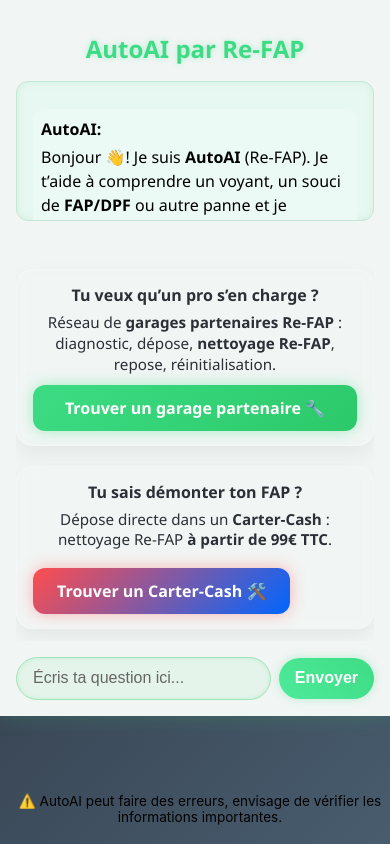
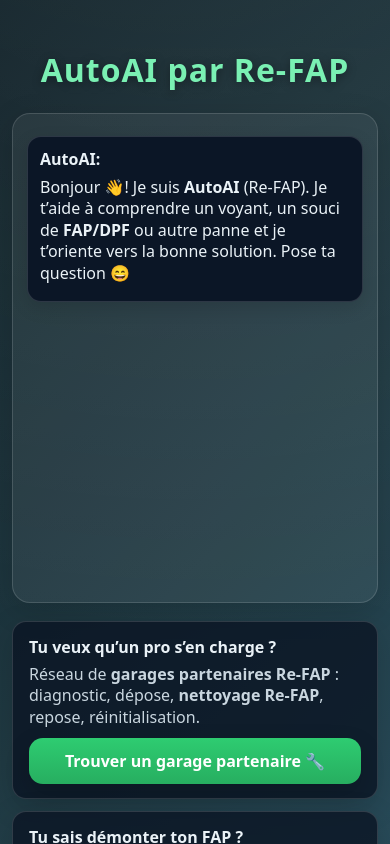
Before and after one commit to REFAP/autoai_re-fap-v2, a Next.js app: page / in a window 390 px wide. Shown: the top 844 px of the page. Built offline with nearby package versions, Linux system fonts and the light colour scheme.

Commit message:
Update style.css

```diff
--- a/public/style.css
+++ b/public/style.css
@@ -1,308 +1,247 @@
-/* === GLOBAL === */
-body {
-  font-family: 'Segoe UI', sans-serif;
-  background: linear-gradient(135deg, #3a4756, #495e70, #5a7189);
-  margin: 0;
-  padding: 0;
-  color: #2b2f36;
-}
-.footer {
-  color: #000;
-  font-size: 0.85rem;       /* un peu plus petit que le texte normal */
-  text-align: center;       /* centré */
-  padding: 5px 5px;       /* espace autour du texte */
-  position: fixed;          /* reste en bas de l'écran */
-  bottom: 0;
-  left: 0;
-  width: 100%;
-  z-index: 100;             /* toujours au-dessus du contenu */
-  font-family: 'Inter', sans-serif; /* police moderne */
-}
-.container {
-  max-width: 900px;
-  margin: 2rem auto;
-  background: #f1f5f4;
-  border-radius: 16px;
-  padding: 2rem;
-  box-shadow: 0 0 20px rgba(61, 220, 132, 0.2);
-  display: flex;
-  flex-direction: column;
-  min-height: 80vh;
+/* =========================
+   AutoAI – CSS RESET & THEME
+   ========================= */
+:root{
+  --bg-start:#0f2027;
+  --bg-mid:#203a43;
+  --bg-end:#2c5364;
+
+  --card:#0b1320;
+  --card-soft:rgba(255,255,255,0.06);
+  --border:rgba(255,255,255,0.14);
+
+  --text:#eaf2f7;
+  --text-dim:#c9d6df;
+  --accent:#66ffa8;
+
+  --btn-green:#2ecc71;
+  --btn-green-d:#27ae60;
+
+  --btn-grad-start:#ff6262; /* carter */
+  --btn-grad-end:#2f67ff;
+
+  --shadow-soft:0 8px 30px rgba(0,0,0,0.15);
+  --radius-xl:18px;
+  --radius-lg:14px;
+  --radius-md:10px;
 }
 
-h1 {
-  text-align: center;
-  font-size: 2rem;
-  color: #3ddc84;
-  margin-bottom: 1.5rem;
-  text-shadow: 0 0 6px rgba(61, 220, 132, 0.3);
+*,
+*::before,
+*::after{ box-sizing:border-box; }
+
+html, body{
+  padding:0; margin:0;
+  font-family: system-ui, -apple-system, Segoe UI, Roboto, "Helvetica Neue", Arial, "Noto Sans", "Apple Color Emoji","Segoe UI Emoji", "Segoe UI Symbol";
+  color:var(--text);
+  background: radial-gradient(1000px 800px at 50% -20%, rgba(255,255,255,0.08), transparent),
+              linear-gradient(135deg,var(--bg-start),var(--bg-mid),var(--bg-end));
+  min-height:100%;
+  -webkit-font-smoothing:antialiased;
+  -moz-osx-font-smoothing:grayscale;
 }
 
-/* === CHAT === */
-.chat-and-button {
-  display: flex;
-  gap: 1rem;
-  align-items: stretch;
-  flex: 1;
+/* =========================
+   LAYOUT
+   ========================= */
+.container{
+  max-width:1100px;
+  margin:48px auto 24px;
+  padding:0 18px;
 }
 
-.chat-window {
-  flex: 1;
-  background: #e7f7f1;
-  border: 1px solid #c2e7d6;
-  border-radius: 12px;
-  padding: 1rem;
-  height: 380px;
-  overflow-y: auto;
-  box-shadow: inset 0 0 6px #bde8cf88;
-  color: #2b2f36;
+h1{
+  text-align:center;
+  margin:0 0 22px;
+  letter-spacing:1px;
+  color:#7af0b3;
+  text-shadow:0 2px 10px rgba(0,0,0,0.35);
 }
 
-.user-msg,
-.bot-msg {
-  margin: 0.7rem 0;
-  font-size: 1rem;
-  line-height: 1.5;
-  max-width: 80%;
-  padding: 0.5rem 0.5rem;
-  border-radius: 12px;
-  word-wrap: break-word;
+.chat-and-button{
+  display:flex;
+  gap:18px;
+  align-items:flex-start;
 }
 
-.user-msg {
-  background: #c6efdf;
-  color: #000000;
-  text-align: right;
-  margin-left: auto;
+.chat-window{
+  flex:1 1 auto;
+  min-width:0; /* crucial pour autoriser le wrap en flex */
+  background:var(--card-soft);
+  border:1px solid var(--border);
+  border-radius:var(--radius-xl);
+  padding:14px;
+  height:520px;
+  overflow:auto;
+  box-shadow:var(--shadow-soft);
 }
 
-.bot-msg {
-  font-size: 16px;
-  background: #EBFAF5;
-  color: #000000;
-  text-align: left;
-  margin-right: auto;
+/* Colonne CTA */
+.garage-button-container{
+  flex:0 0 360px;
+  max-width:100%;
+  display:flex;
+  flex-direction:column;
+  gap:12px;
 }
 
-/* === FORMULAIRE === */
-.chat-form {
-  display: flex;
-  gap: 0.5rem;
-  margin-top: 1.5rem;
-  align-items: center;
+/* =========================
+   BUBBLES (messages)
+   ========================= */
+.user-msg, .bot-msg{
+  background:#0d192a;
+  border:1px solid var(--border);
+  border-radius:14px;
+  padding:12px 12px 10px;
+  margin:8px 0;
+  line-height:1.35;
+  color:var(--text);
+  box-shadow:0 6px 18px rgba(0,0,0,0.12);
+  white-space:pre-wrap;              /* conserve les retours */
+  word-break:normal;                 /* pas de coupure au milieu des mots */
+  overflow-wrap:break-word;          /* coupe proprement en fin de ligne */
+  hyphens:auto;
+}
+.user-msg{ background:#0f1e30; }
+.bot-msg { background:#0b1626; }
+
+/* Markdown lisible dans le chat */
+.chat-window p{ margin:6px 0; }
+.chat-window ul{ margin:8px 0 8px 18px; padding:0; }
+.chat-window li{ margin:4px 0; }
+.chat-window strong{ font-weight:700; }
+.chat-window em{ opacity:.95; }
+.chat-window a{
+  color:#7cc9ff;
+  text-decoration:underline;
+  text-underline-offset:2px;
+}
+.chat-window code{
+  background:rgba(255,255,255,0.06);
+  padding:1px 4px; border-radius:6px;
+  font-family: ui-monospace, SFMono-Regular, Menlo, Consolas, "Liberation Mono", monospace;
 }
 
-#user-input {
-  flex-grow: 1;
-  padding: 0.8rem 1rem;
-  font-size: 1rem;
-  border-radius: 999px;
-  border: 1px solid #9fe4bc;
-  background: #e4f4ea;
-  color: #000000;
+/* Indicateur de frappe */
+.typing-indicator .dots{
+  display:inline-flex; gap:3px; margin-left:6px;
+}
+.typing-indicator .dots span{
+  display:inline-block; width:5px; height:5px; border-radius:50%;
+  background:#9ec7ff; opacity:.7; animation:bounce 1.2s infinite ease-in-out;
+}
+.typing-indicator .dots span:nth-child(2){ animation-delay:.2s;}
+.typing-indicator .dots span:nth-child(3){ animation-delay:.4s;}
+@keyframes bounce{0%,80%,100%{transform:scale(0.8);opacity:.5;}40%{transform:scale(1);opacity:1;}}
+
+/* =========================
+   CTA – buttons & cards
+   ========================= */
+.garage-button,
+.carter-button{
+  display:inline-flex;
+  align-items:center; justify-content:center;
+  width:100%;
+  padding:12px 14px;
+  border:none; border-radius:14px;
+  color:#fff; font-weight:700;
+  text-decoration:none;
+  transition:transform .06s ease, box-shadow .2s ease, filter .2s ease;
+  box-shadow:0 10px 24px rgba(0,0,0,.18);
   outline: none;
-  box-shadow: inset 0 0 4px rgba(121, 217, 156, 0.3);
 }
 
-#user-input::placeholder {
-  color: #666;
+.garage-button{
+  background:linear-gradient(180deg,var(--btn-green),var(--btn-green-d));
+}
+.carter-button{
+  background:linear-gradient(135deg,var(--btn-grad-start),var(--btn-grad-end));
 }
 
-#user-input:focus {
-  border-color: #3ddc84;
-  box-shadow: 0 0 5px rgba(61, 220, 132, 0.4);
+.garage-button:hover,
+.carter-button:hover{ filter:brightness(1.05); transform:translateY(-1px); }
+.garage-button:active,
+.carter-button:active{ transform:translateY(0); }
+.garage-button:focus-visible,
+.carter-button:focus-visible{ box-shadow:0 0 0 3px rgba(124,201,255,.5), 0 10px 24px rgba(0,0,0,.18); }
+
+/* Cards descriptives autour des CTA */
+.cta-card{
+  background: #0a1424cc;
+  border:1px solid var(--border);
+  border-radius:var(--radius-lg);
+  padding:14px 16px;
+  box-shadow:var(--shadow-soft);
+}
+.cta-title{ font-weight:800; margin-bottom:6px; }
+.cta-desc{ color:var(--text-dim); margin:0 0 10px; line-height:1.35; }
+.cta-actions{ display:flex; gap:10px; flex-wrap:wrap; }
+
+/* Rendre toute la carte cliquable si on enveloppe dans <a class="cta-link">… */
+.cta-link{ display:block; color:inherit; text-decoration:none; }
+.cta-link:hover .cta-card{ border-color:#89b9ff; }
+
+/* =========================
+   FORM / INPUT
+   ========================= */
+.chat-form{
+  display:flex; gap:10px;
+  margin-top:16px;
+}
+.chat-form input{
+  flex:1;
+  padding:14px 14px;
+  background:#0b1626;
+  color:var(--text);
+  border:1px solid var(--border);
+  border-radius:999px;
+  outline:none;
+  transition:border-color .2s ease, box-shadow .2s ease;
+}
+.chat-form input:focus{
+  border-color:#89b9ff;
+  box-shadow:0 0 0 3px rgba(137,185,255,.25);
+}
+.chat-form button{
+  padding:12px 18px;
+  background:linear-gradient(180deg,#21e58c,#18b56f);
+  border:none; color:#0b1320; font-weight:800;
+  border-radius:999px;
+  cursor:pointer;
+  box-shadow:0 10px 24px rgba(0,0,0,.18);
+}
+.chat-form button[disabled]{ opacity:.6; cursor:not-allowed; }
+
+/* =========================
+   FOOTER
+   ========================= */
+.footer{
+  text-align:center;
+  color:#b7c7d6;
+  opacity:.85;
+  font-size:.9rem;
+  margin:10px 0 26px;
 }
 
-button {
-  padding: 0.6rem 1.2rem;
-  background: linear-gradient(45deg, #4eea9b, #3ddc84);
-  color: white;
-  font-weight: bold;
-  font-size: 1rem;
-  border: none;
-  border-radius: 999px;
-  cursor: pointer;
-  transition: background 0.3s, transform 0.2s;
-  box-shadow: 0 0 10px rgba(61, 220, 132, 0.3);
+/* =========================
+   SCROLLBAR (webkit)
+   ========================= */
+.chat-window::-webkit-scrollbar{ width:10px; }
+.chat-window::-webkit-scrollbar-thumb{
+  background:rgba(255,255,255,.12);
+  border-radius:10px;
 }
+.chat-window::-webkit-scrollbar-track{ background:transparent; }
 
-button:hover {
-  background: linear-gradient(45deg, #3ddc84, #2ec673);
-  transform: scale(1.05);
+/* =========================
+   RESPONSIVE
+   ========================= */
+@media (max-width: 980px){
+  .chat-and-button{ flex-direction:column; }
+  .garage-button-container{ flex: 1 1 auto; }
+  .chat-window{ height:58vh; }
 }
-
-/* === BOUTON GARAGE === */
-.garage-button-container {
-  display: flex;
-  align-items: center;
-  flex-direction: column;
-  gap:0.5rem;
+@media (max-width: 560px){
+  .container{ padding:0 12px; }
+  .garage-button, .carter-button{ padding:12px; }
 }
-
-.garage-button {
-  background: linear-gradient(135deg, #3ddc84, #2cc96a);
-  color: white;
-  padding: 0.9rem 1.6rem;
-  border-radius: 12px;
-  font-weight: bold;
-  font-size: 1rem;
-  text-decoration: none;
-  box-shadow: 0 0 16px rgba(61, 220, 132, 0.4);
-  transition: transform 0.2s ease, box-shadow 0.2s ease;
-  white-space: nowrap;
-  display: inline-block;
-  min-width: 160px;
-  text-align: center;
-}
-
-.garage-button:hover {
-  transform: translateY(-2px);
-  box-shadow: 0 0 24px rgba(61, 220, 132, 0.6);
-}
-.carter-button {
-  background: linear-gradient(135deg, #ff4d4d, #0066ff); /* rouge -> bleu */
-  color: white;
-  padding: 0.9rem 1rem;
-  border-radius: 12px;
-  font-weight: bold;
-  font-size: 1rem;
-  text-decoration: none;
-  box-shadow: 0 0 16px rgba(255, 77, 77, 0.4);
-  transition: transform 0.2s ease, box-shadow 0.2s ease;
-  display: inline-block;
-  text-align: center;
-  margin-top: 0.5rem; /* petit espace avec le bouton au-dessus */
-  max-width: 160px;
-}
-
-.carter-button:hover {
-  transform: translateY(-2px);
-  box-shadow: 0 0 24px rgba(255, 77, 77, 0.6);
-}
-/* === INDICATEUR DE TYPING === */
-.typing-indicator {
-  font-style: italic;
-  color: #000000;
-}
-
-.dots {
-  display: inline-block;
-  margin-left: 8px;
-}
-
-.dots span {
-  display: inline-block;
-  animation: bounce 1.2s infinite ease-in-out;
-  font-size: 1.5rem;
-  line-height: 1;
-  margin: 0 2px;
-  color: #000000;
-}
-
-.dots span:nth-child(2) { animation-delay: 0.2s; }
-.dots span:nth-child(3) { animation-delay: 0.4s; }
-
-@keyframes bounce {
-  0%, 80%, 100% { transform: translateY(0); }
-  40% { transform: translateY(-6px); }
-}
-
-/* === MOBILE (≤600px) === */
-@media (max-width: 600px) {
-  .container {
-    padding: 1rem;
-    margin: 0;
-    border-radius: 0;
-    height: 81vh;
-    display: flex;
-    flex-direction: column;
-  }
-
-  h1 {
-    font-size: 1.5rem;
-    margin-bottom: 1rem;
-  }
-
-  .chat-and-button {
-    flex-direction: column;
-    flex: 1;
-    overflow: hidden;
-  }
-
-  .chat-window {
-    flex: 1;
-    height: auto;
-  }
-
-  .chat-form {
-    flex-direction: row;
-    margin-top: 1rem;
-  }
-  .garage-button-container {
-    margin-top: 2rem;
-    text-align: center;
-  }
-
-  .garage-button {
-    padding: 12px 24px;
-    font-size: 1rem;
-    width: 100%;
-    max-width: 280px;
-  }
-}
-.carter-button {
-    max-width: 280px;
-    padding: 12px 24px;
-    font-size: 1rem;
-    margin-top: 0.5rem; /* garde un petit espace avec le bouton du dessus */
-  }
-  #user-input {
-    flex: 1;
-    padding: 0.7rem 1rem;
-    font-size: 1rem;
-  }
-
-  button {
-    padding: 0.7rem 1rem;
-    font-size: 1rem;
-  }
-.cta-card {
-  background: #ffffff0f;
-  backdrop-filter: blur(6px);
-  border: 1px solid rgba(255,255,255,0.15);
-  border-radius: 16px;
-  padding: 14px 16px;
-  margin-bottom: 12px;
-  box-shadow: 0 8px 20px rgba(0,0,0,0.06);
-}
-.cta-title {
-  font-weight: 700;
-  margin-bottom: 6px;
-}
-.cta-desc {
-  font-size: 0.95rem;
-  line-height: 1.3rem;
-  margin: 0 0 10px 0;
-}
-.cta-actions {
-  display: flex;
-  gap: 10px;
-  flex-wrap: wrap;
-}
-/* --- FIX wrap du texte dans le chat --- */
-.chat-window, .chat-window * {
-  word-break: normal !important;      /* ne coupe plus au milieu des mots */
-  overflow-wrap: anywhere;            /* casse proprement si très long (URL) */
-}
-
-.user-msg, .bot-msg {
-  white-space: pre-wrap;              /* garde les retours à la ligne */
-  max-width: 100%;
-}
-
-.chat-window p,
-.chat-window li {
-  margin: 0.25rem 0;                  /* respiration dans les listes */
-}
-
-.chat-window ul { padding-left: 1.1rem; }  /* indentation des puces */
```
